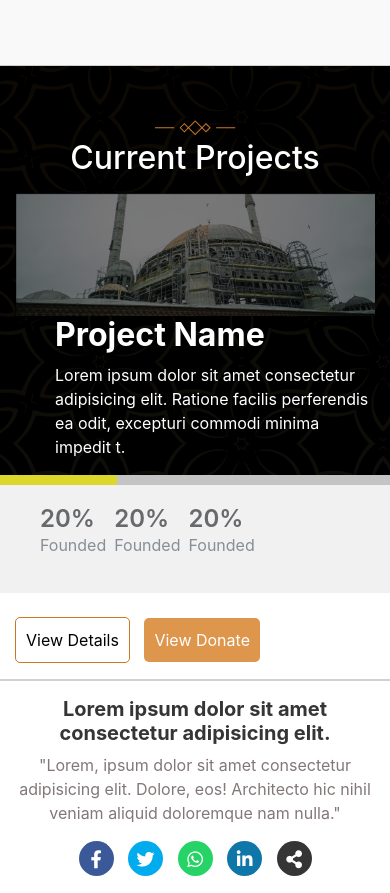
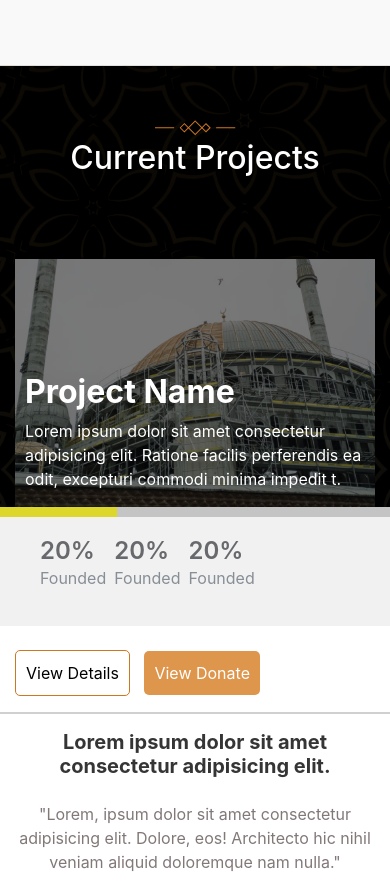
Before and after one commit to akib1997/ummah, a plain HTML site: page index.html in a window 390 px wide. Shown: the part 2940-3833 px from the top of the page. Drawn offline with nearby package versions, Linux system fonts and the light colour scheme.

Commit message:
fixed some issues

```diff
--- a/index.html
+++ b/index.html
@@ -206,16 +206,17 @@
          <div class="row">
             <div class="col-12 text-center">
                <img src="./Images/heading-tip.png" alt="">
-               <h3 class="text-white mb-md-5 mb-3">Current Projects</h3>
+               <h3 class="text-white">Current Projects</h3>
             </div>
          </div>
          <div class="row">
             <div class="col-12">
-               <div class="position-relative">
-                  <img src="./Images/projectImg.png" class="img-fluid" alt="">
+               <div class="position-relative image">
+                  <img src="./Images/projectImg.png" class="w-100" alt="projectImg">
                   <div class="details">
                      <h2><b>Project Name</b></h2>
-                     <p>Lorem ipsum dolor sit amet consectetur adipisicing elit. Ratione facilis perferendis ea odit,
+                     <p>Lorem ipsum dolor sit amet consectetur adipisicing elit. Ratione facilis
+                        perferendis ea odit,
                         excepturi commodi minima impedit t.</p>
                   </div>
                </div>
@@ -258,7 +259,8 @@
          <div class="row share bg-white mx-md-0">
             <div class="col-md-7 m-auto text-center">
                <h5><b>Lorem ipsum dolor sit amet consectetur adipisicing elit.</b></h5>
-               <p>"Lorem, ipsum dolor sit amet consectetur adipisicing elit. Dolore, eos! Architecto hic nihil veniam
+               <p class="py-md-0 py-3">"Lorem, ipsum dolor sit amet consectetur adipisicing elit. Dolore, eos!
+                  Architecto hic nihil veniam
                   aliquid doloremque nam nulla."</p>
 
                <ul class="social p-0">
--- a/scss/main.scss
+++ b/scss/main.scss
@@ -297,10 +297,30 @@ a:hover {
    @include mobile-screen {
       padding: 50px 0;
    }
+
+   .image {
+
+      img {
+         @include tab-screen {
+            height: 300px;
+            object-fit: cover;
+         }
+
+         @include mobile-screen {
+            height: 250px;
+         }
+      }
+   }
 }
 
 .current-project h3 {
    font-size: 2rem;
+   margin-bottom: 3rem;
+
+   @include tab-screen {
+      margin-bottom: 5rem;
+   }
+
 }
 
 .current-project .details {
@@ -317,7 +337,7 @@ a:hover {
 
    @include tab-screen {
       max-width: 100%;
-      position: unset;
+      margin-left: 10px;
    }
 }
 
```
Also changed, not shown: css/main.min.css, scss/main.css, 2 other files.
